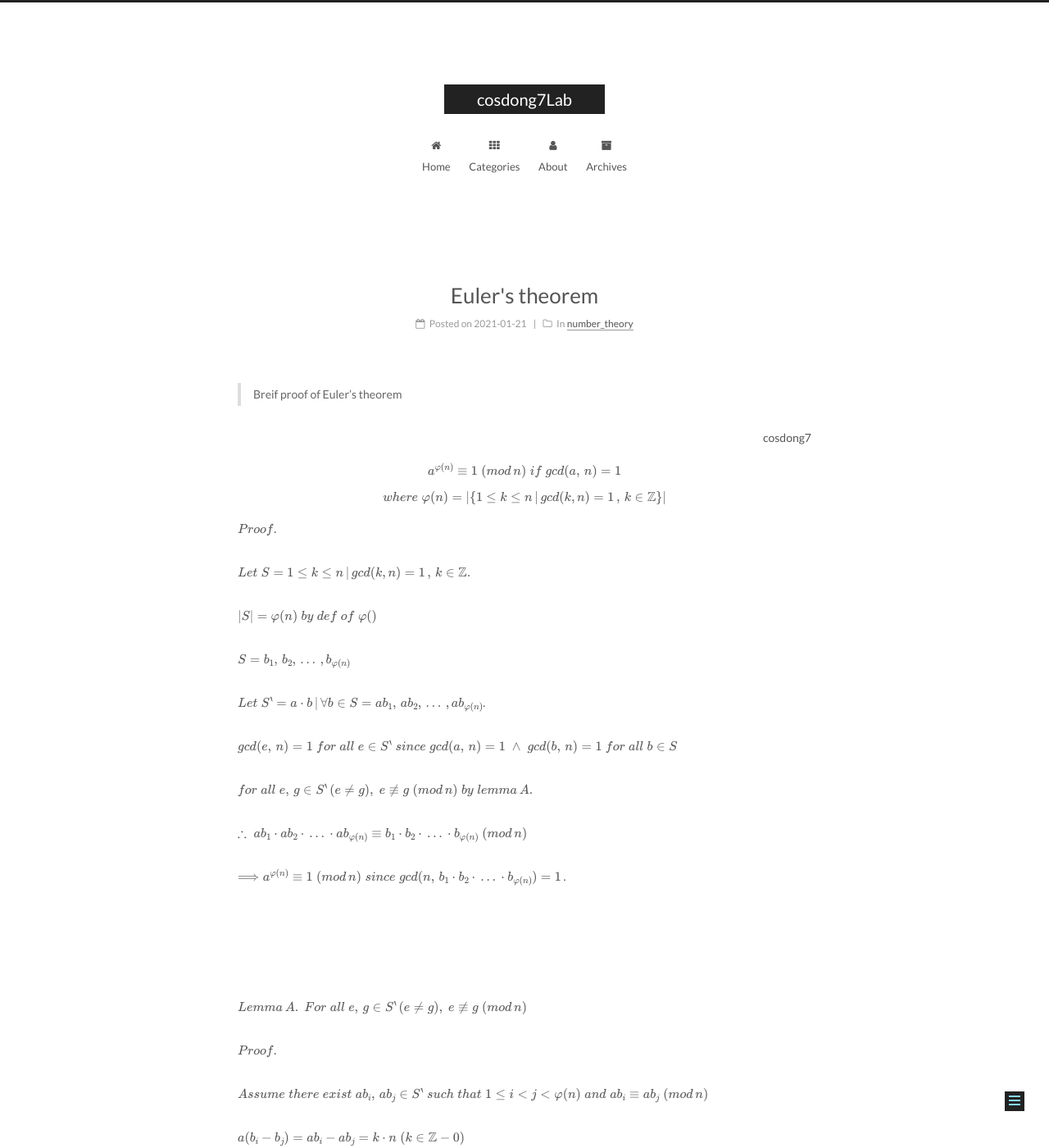
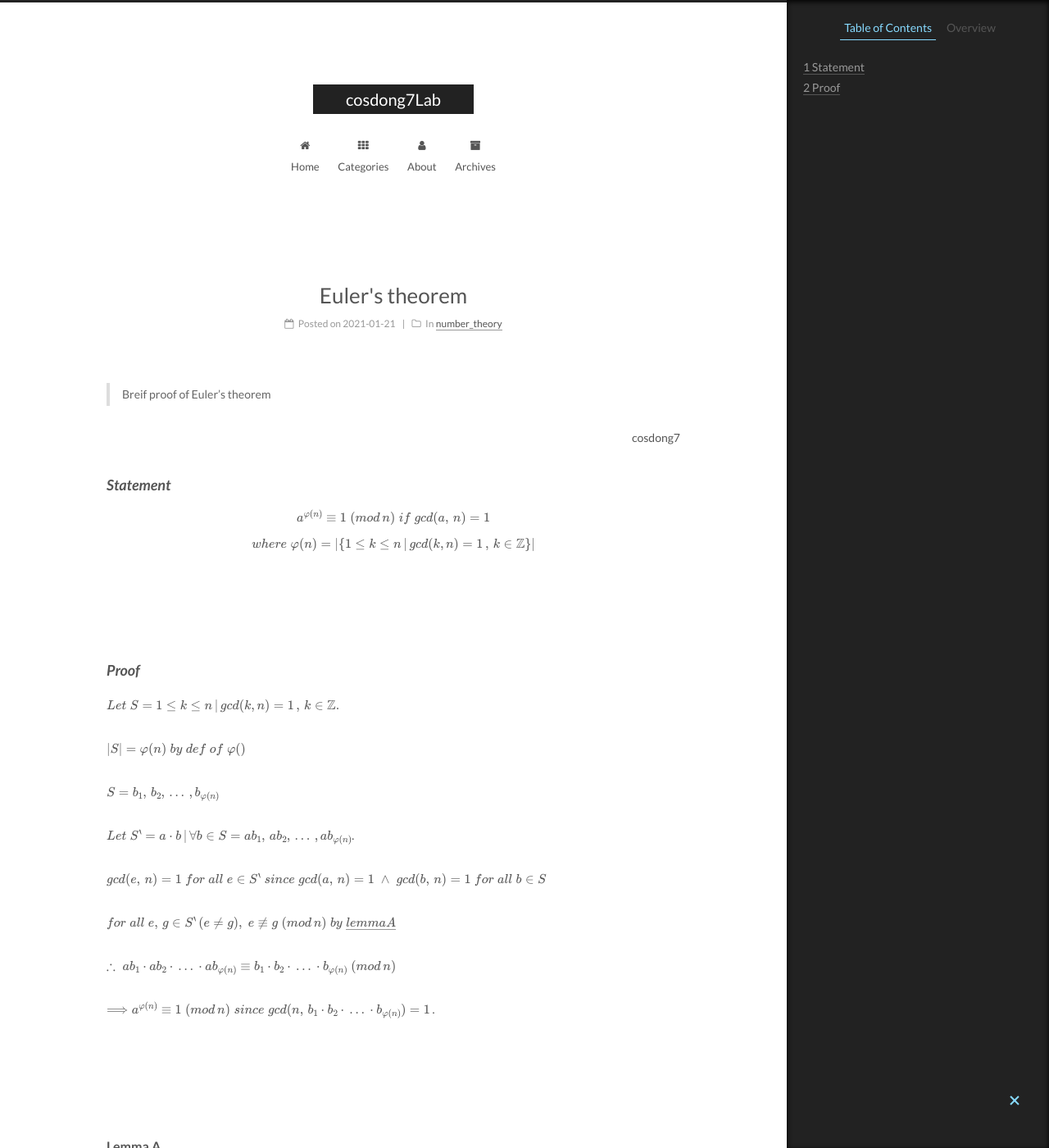
Before and after one commit to cosdong7/cosdong7.github.io, a Jekyll site: the page built from _posts/2021-01-21-Euler's-theorem.md, in a window 1280 px wide and 1400 px high. Shown: the whole window at 82% size. Built offline with Jekyll 4.4.1, drawn with Linux system fonts in a browser that asks for light colours; formulas are drawn with MathJax 3; some of the changed text lies outside the part shown.

Commit message:
Edit Euler's-theorm

```diff
--- a/_posts/2021-01-21-Euler's-theorem.md
+++ b/_posts/2021-01-21-Euler's-theorem.md
@@ -15,6 +15,8 @@ tags: RSA
 
 <div style="text-align: right"> cosdong7 </div>
 
+### <em>Statement</em>
+
 $$
 a^{\varphi(n)}\equiv 1\; (mod\, n)\; if\; gcd(a,\, n)=1
 $$
@@ -25,11 +27,11 @@ $$
 
 
 
+<br>
 
+<br>
 
-$Proof. $
-
-
+### <em>Proof</em>
 
 $Let\; S = \{1\leq k\leq n\,\vert \,gcd(k, n)=1\,,\,k\in\mathbb{Z} \}.$
 
@@ -41,7 +43,7 @@ $Let\; S^{'}=\{a\cdot b\,\vert \,\forall b\in S\} = \{ab_1,\, ab_2,\, ...\,,ab_{
 
 $gcd(e,\,n)=1\; for\; all\; e\in S^{'}\;since\;gcd(a,\,n)=1\; \land \; gcd(b,\,n)=1\;for\; all\; b\in S$
 
-$for\; all\; e,\, g \in S^{'}\,(e \neq g),\;e\not\equiv g\;(mod\,n)\;by\;lemma\,A.$
+$for\; all\; e,\, g \in S^{'}\,(e \neq g),\;e\not\equiv g\;(mod\,n)\;by\;$[$lemma A$](####Lemma A)
 
 $\therefore\; ab_1\cdot ab_2\cdot\, ...\,\cdot ab_{\varphi(n)} \equiv b_1\cdot b_2\cdot\, ...\,\cdot b_{\varphi(n)}\;(mod\,n)$
 
@@ -53,9 +55,11 @@ $\Longrightarrow a^{\varphi{(n)}}\equiv 1\; (mod\, n)\;since\; gcd(n,\,b_1\cdot
 
 <br>
 
-$Lemma\,A.\; For\; all\; e,\, g \in S^{'}\,(e \neq g),\;e\not\equiv g\;(mod\,n)$
+#### Lemma A
 
-$Proof.$
+Statement: $For\; all\; e,\, g \in S^{'}\,(e \neq g),\;e\not\equiv g\;(mod\,n)$
+
+Proof)
 
 $Assume\;there\; exist\; ab_i,\,ab_j\in S^{'}\;such\; that\; 1\leq i<j<\varphi (n)\;and\; ab_i \equiv ab_j \;(mod\,n) $
 
```
Also changed, not shown: 3 other files.
